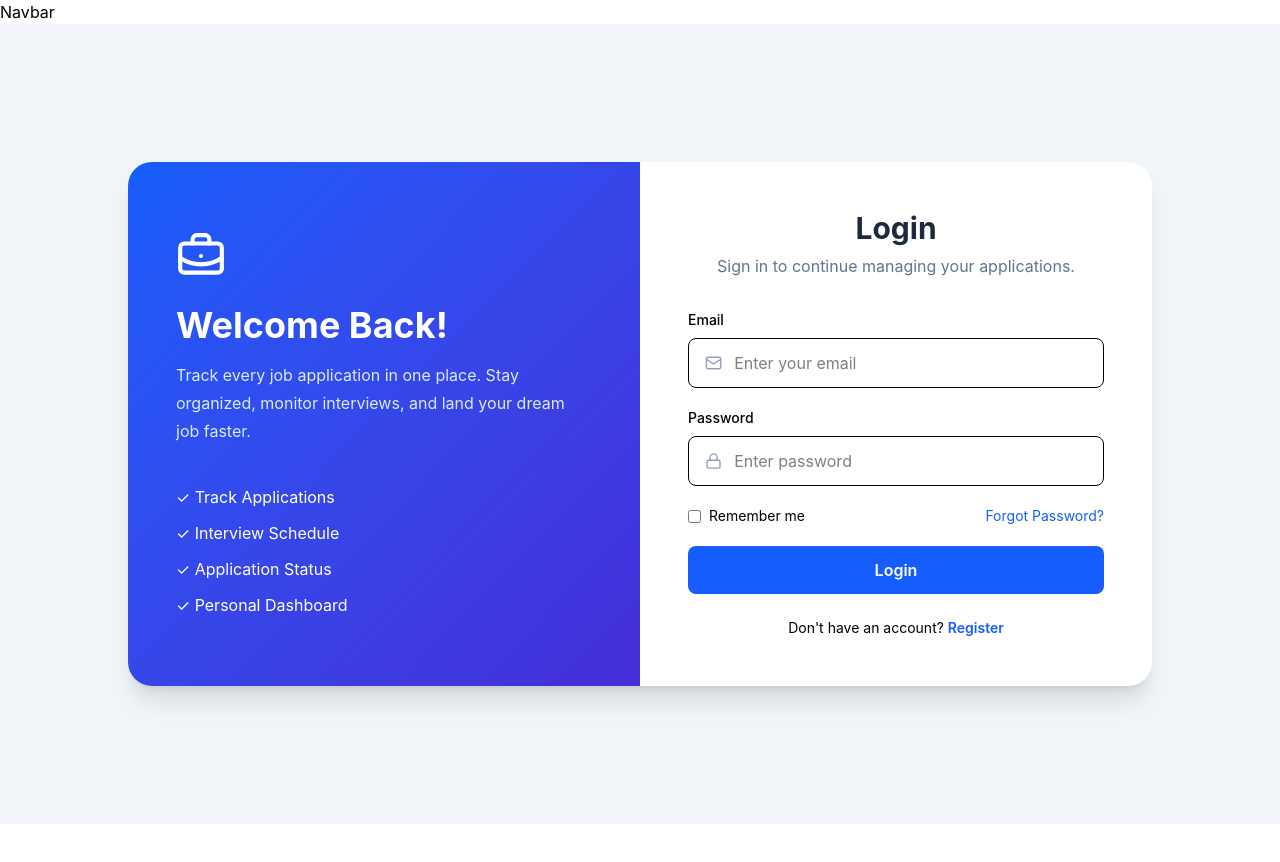
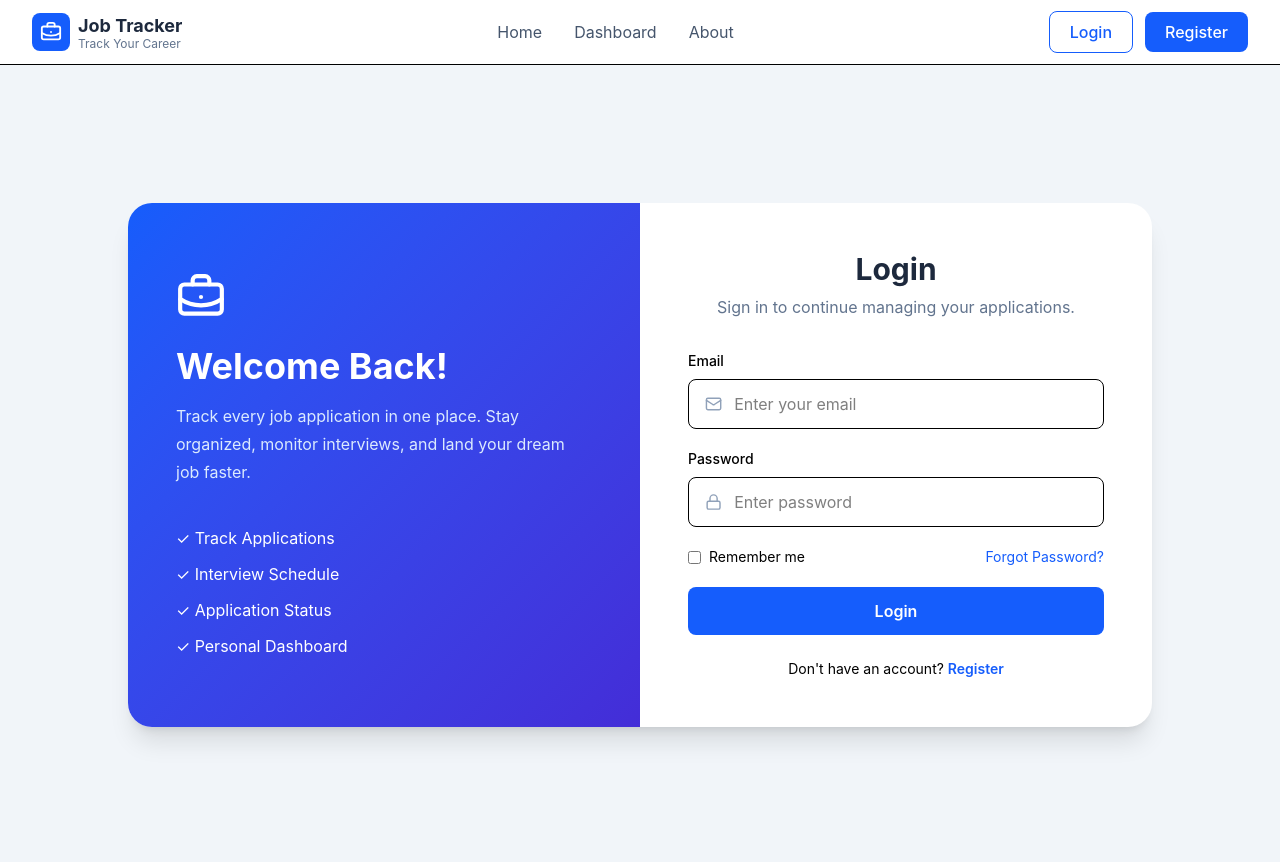
Before and after one commit to Amibiplob/Job-Tracker, a React (Vite) app in the folder client/: page /login in a window 1280 px wide. Shown: the top 862 px of the page. Before the commit the page ends 824 px from the top, so only its background shows below. Built offline with nearby package versions, Linux system fonts and the light colour scheme.

Commit message:
navabr page add

```diff
--- a/client/src/App.tsx
+++ b/client/src/App.tsx
@@ -11,7 +11,7 @@ export default function App() {
         <Route path="/" element={<Layout />}>
           <Route index element={<Home />} />
           <Route path="login" element={<Login />} />
-          <Route path="registion" element={<Register />} />
+          <Route path="register" element={<Register />} />
         </Route>
       </Routes>
     </BrowserRouter>
--- a/client/src/pages/Navbar.tsx
+++ b/client/src/pages/Navbar.tsx
@@ -1,3 +1,150 @@
-export default function Navbar() {
-  return <div>Navbar</div>;
-}
+import { useState } from "react";
+import { Link, NavLink } from "react-router";
+import { BriefcaseBusiness, Menu, X } from "lucide-react";
+
+const Navbar = () => {
+  const [mobileMenuOpen, setMobileMenuOpen] = useState(false);
+
+  // Replace with your auth state later
+  const isLoggedIn = false;
+
+  const navLinkClass = ({ isActive }: { isActive: boolean }) =>
+    `transition ${
+      isActive
+        ? "text-blue-600 font-semibold"
+        : "text-slate-600 hover:text-blue-600"
+    }`;
+
+  return (
+    <header className="sticky top-0 z-50 border-b bg-white/90 backdrop-blur">
+      <nav className="mx-auto flex h-16 max-w-7xl items-center justify-between px-5 lg:px-8">
+        {/* Logo */}
+        <Link to="/" className="flex items-center gap-2">
+          <div className="rounded-lg bg-blue-600 p-2 text-white">
+            <BriefcaseBusiness size={22} />
+          </div>
+
+          <div>
+            <h1 className="text-lg font-bold text-slate-800">Job Tracker</h1>
+            <p className="-mt-1 text-xs text-slate-500">Track Your Career</p>
+          </div>
+        </Link>
+
+        {/* Desktop Navigation */}
+        <div className="hidden items-center gap-8 md:flex">
+          <NavLink to="/" className={navLinkClass}>
+            Home
+          </NavLink>
+
+          <NavLink to="/dashboard" className={navLinkClass}>
+            Dashboard
+          </NavLink>
+
+          <NavLink to="/about" className={navLinkClass}>
+            About
+          </NavLink>
+        </div>
+
+        {/* Desktop Buttons */}
+        <div className="hidden items-center gap-3 md:flex">
+          {!isLoggedIn ? (
+            <>
+              <Link
+                to="/login"
+                className="rounded-lg border border-blue-600 px-5 py-2 font-medium text-blue-600 transition hover:bg-blue-50"
+              >
+                Login
+              </Link>
+
+              <Link
+                to="/register"
+                className="rounded-lg bg-blue-600 px-5 py-2 font-medium text-white transition hover:bg-blue-700"
+              >
+                Register
+              </Link>
+            </>
+          ) : (
+            <div className="flex items-center gap-3">
+              <img
+                src="https://i.pravatar.cc/100"
+                alt="User"
+                className="h-10 w-10 rounded-full"
+              />
+
+              <button className="rounded-lg bg-red-500 px-4 py-2 text-white hover:bg-red-600">
+                Logout
+              </button>
+            </div>
+          )}
+        </div>
+
+        {/* Mobile Menu Button */}
+        <button
+          onClick={() => setMobileMenuOpen(!mobileMenuOpen)}
+          className="md:hidden"
+        >
+          {mobileMenuOpen ? <X size={26} /> : <Menu size={26} />}
+        </button>
+      </nav>
+
+      {/* Mobile Menu */}
+      {mobileMenuOpen && (
+        <div className="border-t bg-white md:hidden">
+          <div className="space-y-5 p-5">
+            <NavLink
+              to="/"
+              className={navLinkClass}
+              onClick={() => setMobileMenuOpen(false)}
+            >
+              Home
+            </NavLink>
+
+            <NavLink
+              to="/dashboard"
+              className={navLinkClass}
+              onClick={() => setMobileMenuOpen(false)}
+            >
+              Dashboard
+            </NavLink>
+
+            <NavLink
+              to="/about"
+              className={navLinkClass}
+              onClick={() => setMobileMenuOpen(false)}
+            >
+              About
+            </NavLink>
+
+            <hr />
+
+            {!isLoggedIn ? (
+              <div className="flex flex-col gap-3">
+                <Link
+                  to="/login"
+                  onClick={() => setMobileMenuOpen(false)}
+                  className="rounded-lg border border-blue-600 py-2 text-center text-blue-600"
+                >
+                  Login
+                </Link>
+
+                <Link
+                  to="/register"
+                  onClick={() => setMobileMenuOpen(false)}
+                  className="rounded-lg bg-blue-600 py-2 text-center text-white"
+                >
+                  Register
+                </Link>
+              </div>
+            ) : (
+              <button className="w-full rounded-lg bg-red-500 py-2 text-white">
+                Logout
+              </button>
+            )}
+          </div>
+        </div>
+      )}
+    </header>
+  );
+};
+
+export default Navbar;
```
